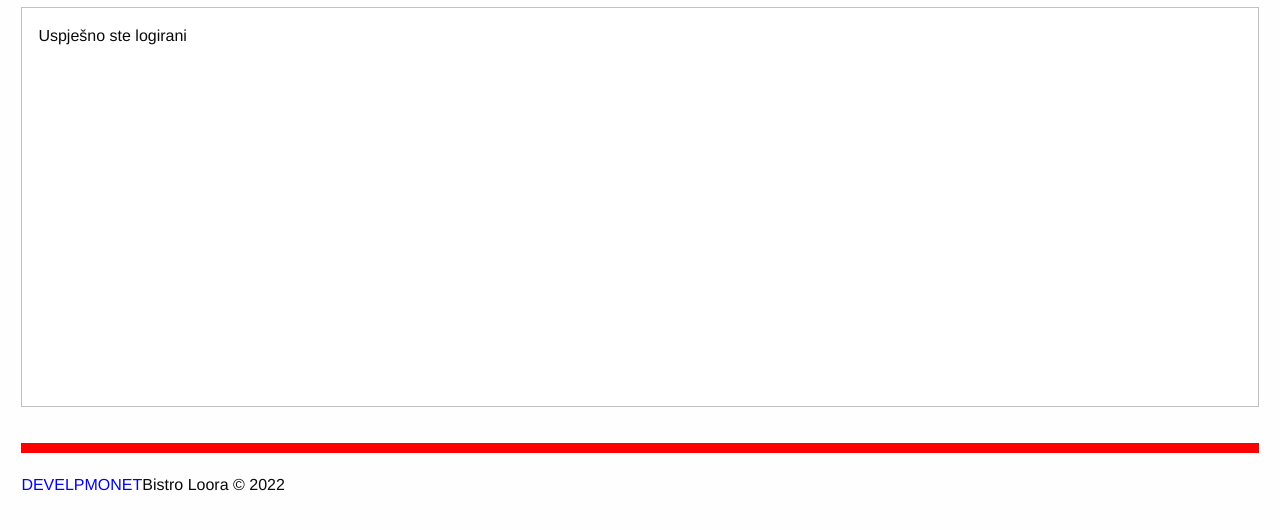
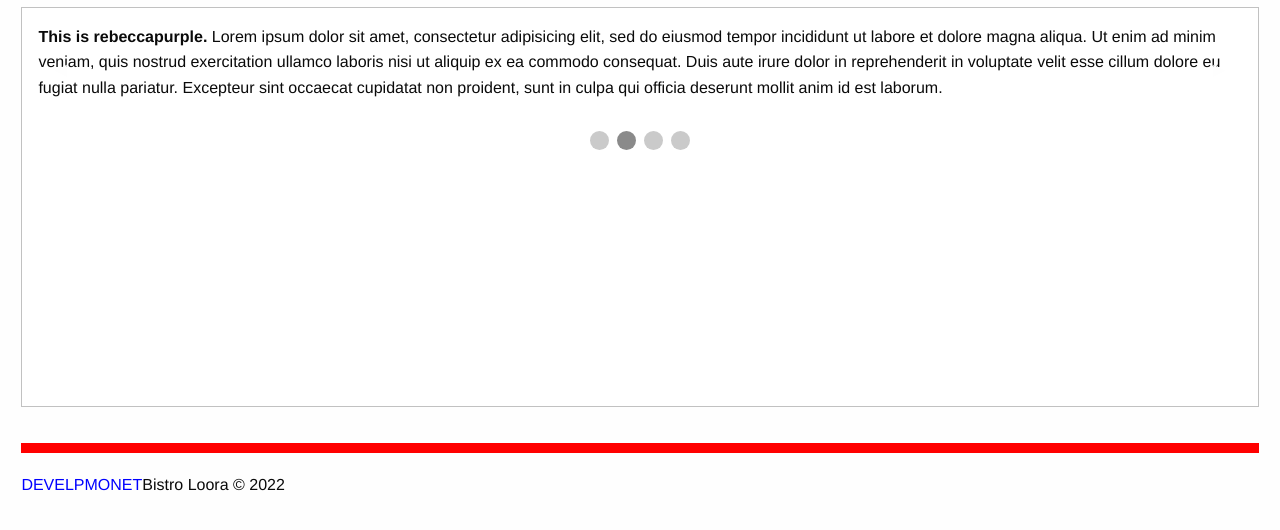
Before and after one commit to MatejPapac/ZavrsniRad, a PHP site: page /nadzornaploca in a window 1280 px wide. Shown: the part 54-584 px from the top of the page. Run offline with PHP 8.4, Linux system fonts and the light colour scheme; the visitor is signed in with stand-in values (Sample User, id 1); some libraries are stand-ins or nearby versions.

Commit message:
Update nadzornaPloca.phtml

```diff
--- a/app/view/privatno/nadzornaPloca.phtml
+++ b/app/view/privatno/nadzornaPloca.phtml
@@ -1 +1,35 @@
-Uspješno ste logirani
+<div class="orbit" role="region" aria-label="Favorite Text Ever" data-orbit>
+  <ul class="orbit-container">
+    <button class="orbit-previous" aria-label="previous"><span class="show-for-sr">Previous Slide</span>&#9664;</button>
+    <button class="orbit-next" aria-label="next"><span class="show-for-sr">Next Slide</span>&#9654;</button>
+    <li class="is-active orbit-slide">
+      <div class="docs-example-orbit-slide">
+        <p><strong>This is dodgerblue.</strong> Lorem ipsum dolor sit amet, consectetur adipisicing elit, sed do eiusmod tempor incididunt ut labore et dolore magna aliqua. Ut enim ad minim veniam, quis nostrud exercitation ullamco laboris nisi ut aliquip ex ea commodo consequat. Duis aute irure dolor in reprehenderit in voluptate velit esse cillum dolore eu fugiat nulla pariatur. Excepteur sint occaecat cupidatat non proident, sunt in culpa qui officia deserunt mollit anim id est laborum.</p>
+      </div>
+    </li>
+    <li class="orbit-slide">
+      <div class="docs-example-orbit-slide">
+        <p><strong>This is rebeccapurple.</strong> Lorem ipsum dolor sit amet, consectetur adipisicing elit, sed do eiusmod tempor incididunt ut labore et dolore magna aliqua. Ut enim ad minim veniam, quis nostrud exercitation ullamco laboris nisi ut aliquip ex ea commodo consequat. Duis aute irure dolor in reprehenderit in voluptate velit esse cillum dolore eu fugiat nulla pariatur. Excepteur sint occaecat cupidatat non proident, sunt in culpa qui officia deserunt mollit anim id est laborum.</p>
+      </div>
+    </li>
+    <li class="orbit-slide">
+      <div class="docs-example-orbit-slide">
+        <p><strong>This is darkgoldenrod.</strong> Lorem ipsum dolor sit amet, consectetur adipisicing elit, sed do eiusmod tempor incididunt ut labore et dolore magna aliqua. Ut enim ad minim veniam, quis nostrud exercitation ullamco laboris nisi ut aliquip ex ea commodo consequat. Duis aute irure dolor in reprehenderit in voluptate velit esse cillum dolore eu fugiat nulla pariatur. Excepteur sint occaecat cupidatat non proident, sunt in culpa qui officia deserunt mollit anim id est laborum.</p>
+      </div>
+    </li>
+    <li class="orbit-slide">
+      <div class="docs-example-orbit-slide">
+        <p><strong>This is lightseagreen.</strong> Lorem ipsum dolor sit amet, consectetur adipisicing elit, sed do eiusmod tempor incididunt ut labore et dolore magna aliqua. Ut enim ad minim veniam, quis nostrud exercitation ullamco laboris nisi ut aliquip ex ea commodo consequat. Duis aute irure dolor in reprehenderit in voluptate velit esse cillum dolore eu fugiat nulla pariatur. Excepteur sint occaecat cupidatat non proident, sunt in culpa qui officia deserunt mollit anim id est laborum.</p>
+      </div>
+    </li>
+  </ul>
+  <nav class="orbit-bullets">
+    <button class="is-active" data-slide="0">
+      <span class="show-for-sr">First slide details.</span>
+      <span class="show-for-sr" data-slide-active-label>Current Slide</span>
+    </button>
+    <button data-slide="1"><span class="show-for-sr">Second slide details.</span></button>
+    <button data-slide="2"><span class="show-for-sr">Third slide details.</span></button>
+    <button data-slide="3"><span class="show-for-sr">Fourth slide details.</span></button>
+  </nav>
+</div>
```
